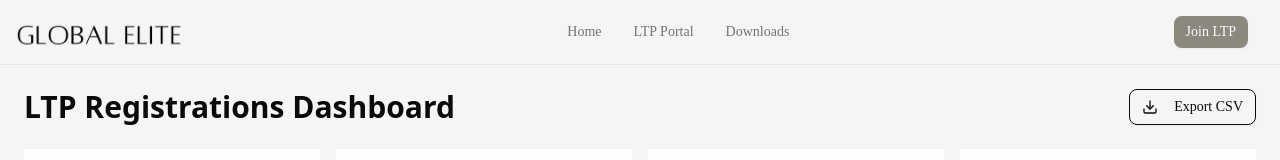
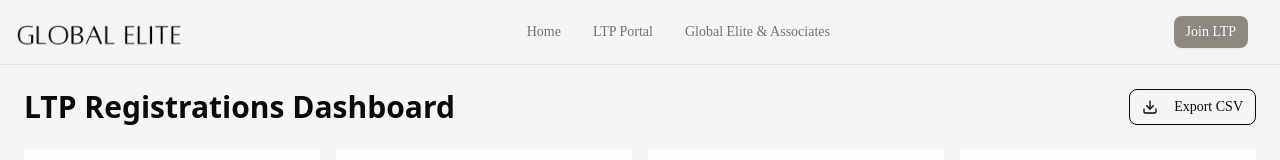
Before and after one commit to d-hung-nguyen/nextjs-boilerplate-coming-soon-ger, a Next.js app: page /admin/dashboard in a window 1280 px wide. Shown: the top 160 px of the page. Built offline with nearby package versions, Linux system fonts and the light colour scheme; no server answers.

Commit message:
feat: Update navigation link for Global Elite & Associates

```diff
--- a/components/Navigation.tsx
+++ b/components/Navigation.tsx
@@ -54,10 +54,10 @@ export default function Navigation() {
 							href="/downloads"
 							className={cn(
 								"text-sm font-medium transition-colors hover:text-primary",
-								pathname === "/downloads" ? "text-primary" : "text-muted-foreground"
+								pathname === "/global-elite" ? "text-primary" : "text-muted-foreground"
 							)}
 						>
-							Downloads
+							Global Elite & Associates
 						</Link>
 					</div>
 
```
